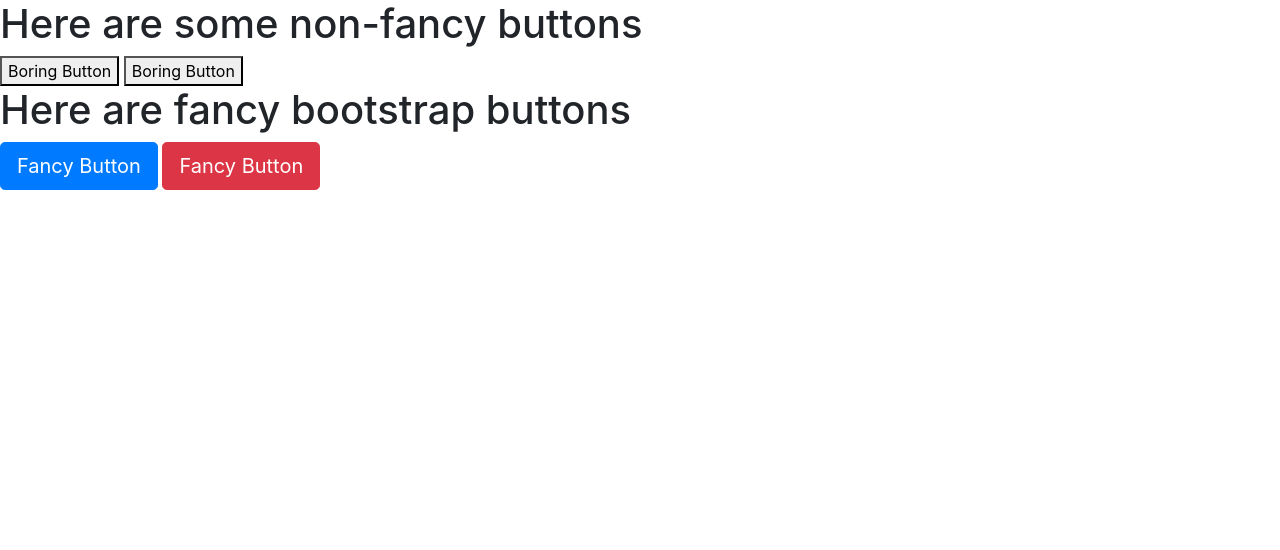
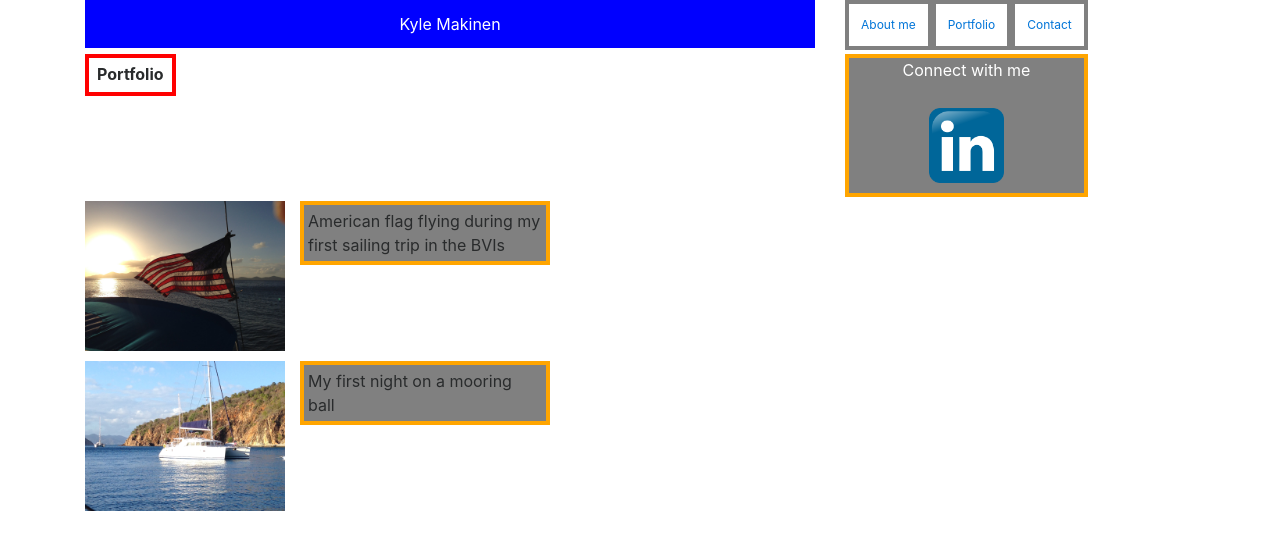
Before and after one commit to vmi0805/Bootstrap-Portfolio, a plain HTML site: page index.html in a window 1280 px wide. Drawn offline with nearby package versions, Linux system fonts and the light colour scheme.

Commit message:
hw 2 submission bootstrap

```diff
--- a/index.html
+++ b/index.html
@@ -4,25 +4,73 @@
 <head>
 
   <meta charset="UTF-8">
-  <title>About me</title>
+  <title>Bootstrap DemoButtons</title>
 
-    <link rel="stylesheet" href="https://maxcdn.bootstrapcdn.com/bootstrap/4.0.0-beta.2/css/bootstrap.min.css" integrity="sha384-PsH8R72JQ3SOdhVi3uxftmaW6Vc51MKb0q5P2rRUpPvrszuE4W1povHYgTpBfshb" crossorigin="anonymous">
+      <link rel="stylesheet" href="https://maxcdn.bootstrapcdn.com/bootstrap/4.0.0-alpha.6/css/bootstrap.min.css" integrity="sha384-rwoIResjU2yc3z8GV/NPeZWAv56rSmLldC3R/AZzGRnGxQQKnKkoFVhFQhNUwEyJ" crossorigin="anonymous">
 
 </head>
 
 <body>
 
-  <!-- Regular Buttons -->
-  <h1>Here are some non-fancy buttons</h1>
-  <button>Boring Button</button>
-  <button>Boring Button</button>
+<div class ="container">
 
-  <!-- Bootstrap Enhanced Buttons -->
-  <h1>Here are fancy bootstrap buttons</h1>
-  <button class="btn btn-primary btn-lg">Fancy Button</button>
-  <!-- Note the specific Bootstrap classes -->
-  <button class="btn btn-danger btn-lg">Fancy Button</button>
-  <!-- Note the specific Bootstrap classes -->
+    <div class="row" id="row1">
+      <div class="col-lg-8">
+        <section id="name" style="color:white; background-color: blue; padding: 12px; text-align: center;">Kyle Makinen</section>
+      </div>
+      <div class="col-lg-4">
+          <ul class="nav">
+            <li class="nav-item">
+              <a class="nav-link active" href="index.html" style="font-size: 12px; text-align: center; border: 4px solid grey; padding: 12px;">About me</a>
+            </li>
+            <li class="nav-item">
+              <a class="nav-link" href="portfolio2.html" style="font-size: 12px; text-align: center; border: 4px solid grey; padding: 12px;">Portfolio</a>
+            </li>
+            <li class="nav-item">
+              <a class="nav-link" href="contact.html" style="font-size: 12px; text-align: center; border: 4px solid grey; padding: 12px;">Contact</a>
+            </li>
+          </ul>
+        </div>
+    </div>
+
+
+  <div class="row" id="row2">
+
+            <div class="col-lg-8">
+
+                <h2 style="font-size: 16px; background-color: white; text-align: center;margin-top: 4px; padding: 8px 8px 8px 8px; font-weight: bold; border: 4px solid red; text-align: center; margin-bottom: 4px; float: left;">Portfolio</h2>
+
+            </div>
+
+            <div class="col-lg-4">
+
+                <div id="connect" style="background-color: grey; color: white; border: 4px solid orange; margin-top: 4px; margin-bottom: 4px; width:243px;">
+                      <p style="text-align: center;">Connect with me</p>
+                      <a href="https://www.linkedin.com/in/kyle-makinen-92399557/"><img src="Images/linkedin.png" alt="LinkedIn" style="width:75px;height:75px;border:0;margin:10px; float: inherit; position: relative; left: 70px; display: inline-block;"></a>
+                </div>
+
+            </div>
+
+  </div>
+
+    <div id="content">
+
+        <div class="row" id="row3">
+            <div id="flag">
+                  <img src="Images/flag.jpg" id="flag" alt="flag" style="width:200px; height:auto; float:left; margin-left: 15px;">
+                  <p style="float:left;display: inline-block; padding: 4px 4px 4px 4px; margin-left: 15px; background-color: grey; border: 4px solid orange; width: 250px;">American flag flying during my first sailing trip in the BVIs</p>
+            </div>
+        </div>
+
+        <div class="row" id="row4">
+            <div id="boat" style="margin-top: 10px;">
+                  <img src="Images/sailboat.jpg" alt="sailboat" style="width:200px; height:auto; float:left;margin-left: 15px;">
+                  <p style="float:left;display: inline-block; padding: 4px 4px 4px 4px; margin-left: 15px; background-color: grey; border: 4px solid orange; width: 250px;">My first night on a mooring ball</p>
+            </div>
+        </div>
+      </div>
+</div>
+
 
 </body>
 
```
Also changed, not shown: portfolio3.html (deleted, +0 -77 lines), contact.html (deleted), 1 other file.
